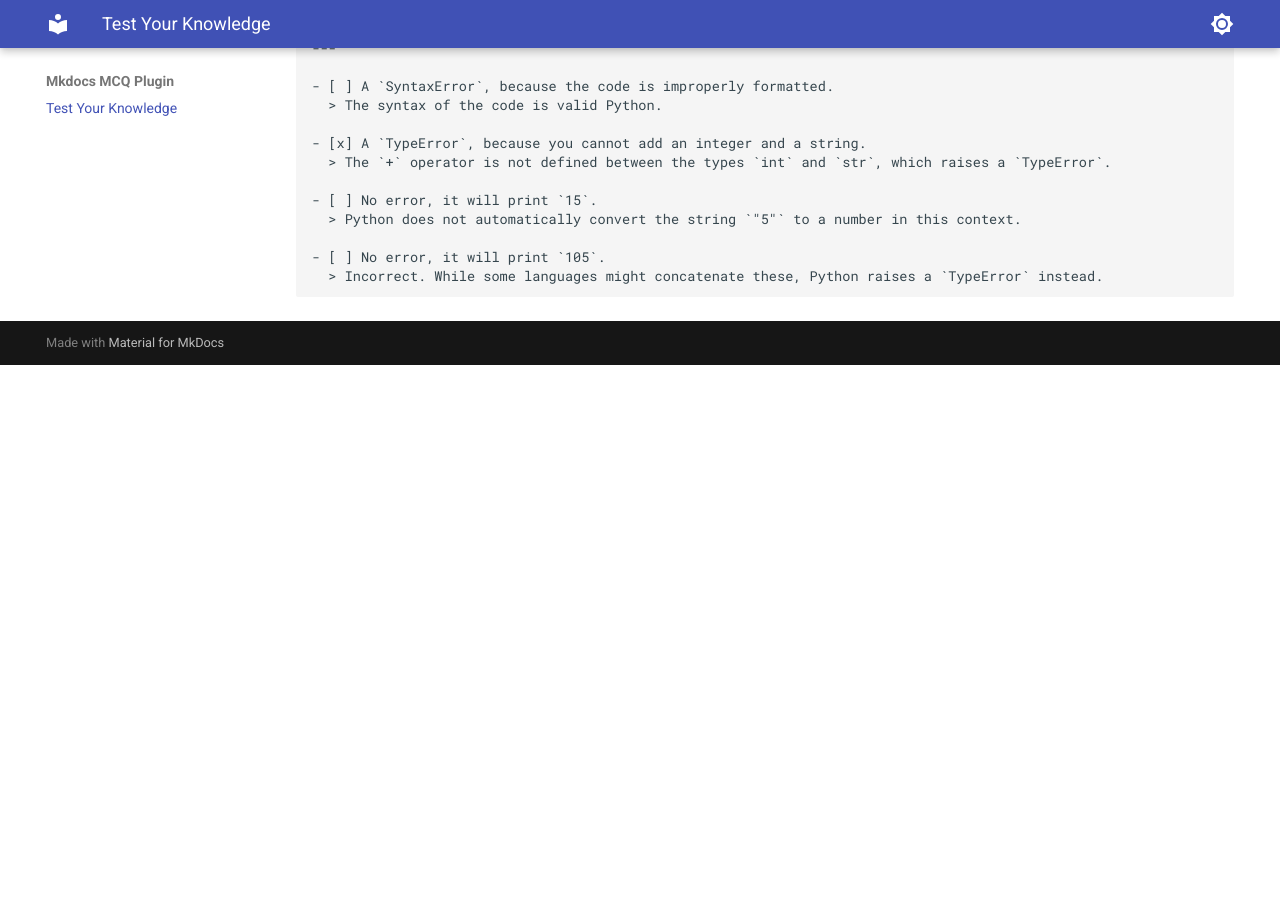
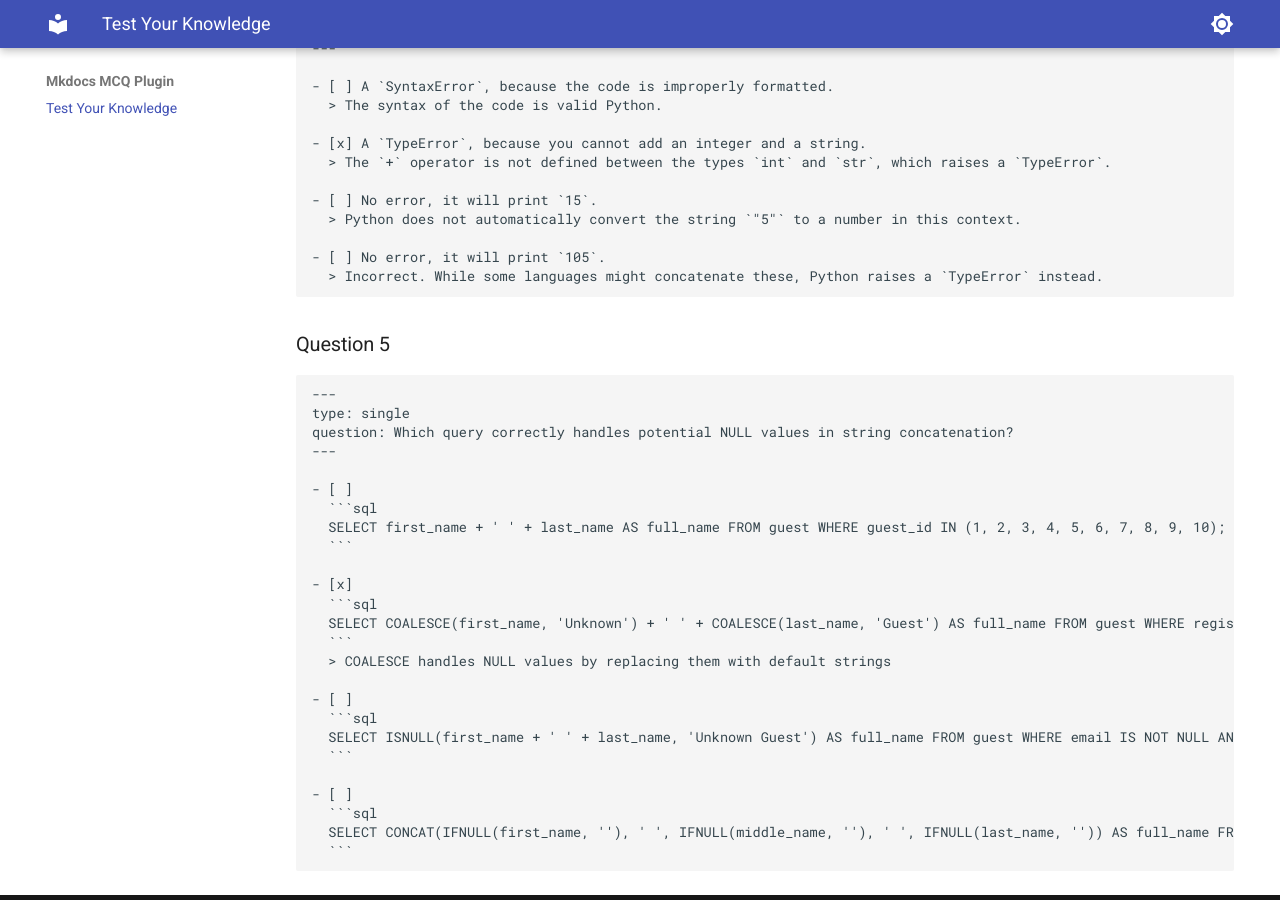
Before and after one commit to broktoram/mkdocs-mcq, an MkDocs documentation site: the page built from docs/index.md, in a window 1280 px wide and 900 px high, scrolled down 1808 px. Built offline with MkDocs 1.6.1 and Material for MkDocs 9.7.7, drawn with Linux system fonts in a browser that asks for light colours; before the commit the page ends 2173 px from its top, so only the background shows below that.

Commit message:
Fix code block overflow in quiz question options
- Add horizontal scrolling for long code blocks that exceed container width
- Ensure short code blocks extend to full available width within quiz boundaries
- Improve visual consistency of code blocks in quiz options

````diff
--- a/docs/index.md
+++ b/docs/index.md
@@ -105,3 +105,33 @@
 - [ ] No error, it will print `105`.
   > Incorrect. While some languages might concatenate these, Python raises a `TypeError` instead.
 ```
+
+### Question 5
+
+```mcq
+---
+type: single
+question: Which query correctly handles potential NULL values in string concatenation?
+---
+
+- [ ]
+  ```sql
+  SELECT first_name + ' ' + last_name AS full_name FROM guest WHERE guest_id IN (1, 2, 3, 4, 5, 6, 7, 8, 9, 10);
+  ```
+
+- [x]
+  ```sql
+  SELECT COALESCE(first_name, 'Unknown') + ' ' + COALESCE(last_name, 'Guest') AS full_name FROM guest WHERE registration_date >= '2023-01-01' AND status = 'active';
+  ```
+  > COALESCE handles NULL values by replacing them with default strings
+
+- [ ]
+  ```sql
+  SELECT ISNULL(first_name + ' ' + last_name, 'Unknown Guest') AS full_name FROM guest WHERE email IS NOT NULL AND phone_number IS NOT NULL;
+  ```
+
+- [ ]
+  ```sql
+  SELECT CONCAT(IFNULL(first_name, ''), ' ', IFNULL(middle_name, ''), ' ', IFNULL(last_name, '')) AS full_name FROM guest_table WHERE created_at > NOW() - INTERVAL 30 DAY;
+  ```
+```
--- a/pyproject.toml
+++ b/pyproject.toml
@@ -4,7 +4,7 @@
 
 [project]
 name = "mkdocs-mcq"
-version = "0.1.2"
+version = "0.1.3"
 description = "MkDocs plugin for multiple choice quizzes"
 authors = [{ name = "broktoram", email = "broktoram@gmail.com" }]
 readme = "README.md"
````
Also changed, not shown: src/mkdocs_mcq/assets/mcq.css (+27 -0 lines), 1 other file.
